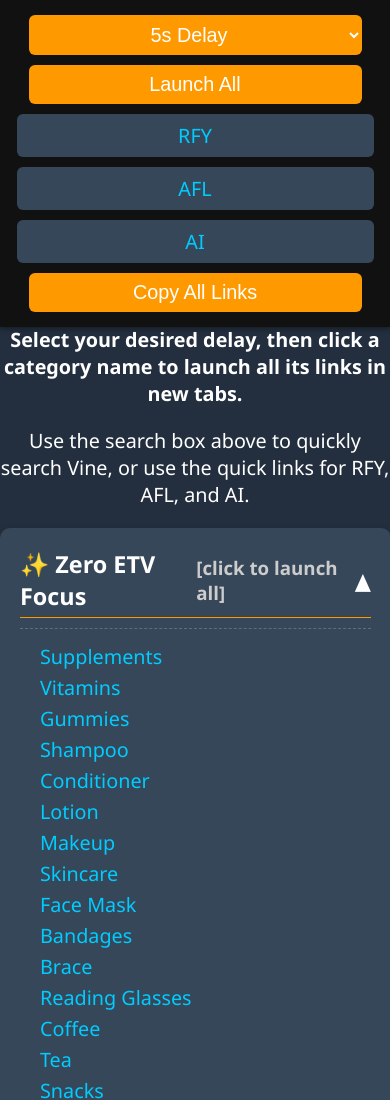
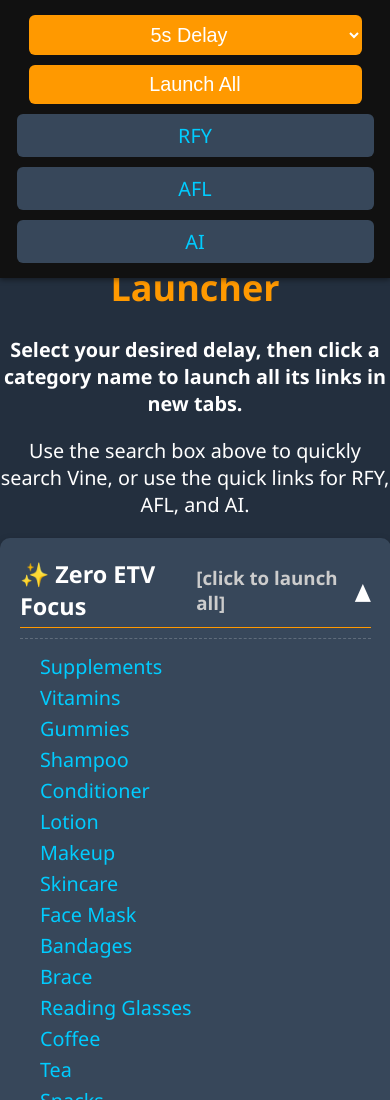
Before and after one commit to Metzger77/vine-launcher, a plain HTML site: page index.html in a window 390 px wide. Shown: the top 1100 px of the page. Drawn offline with Linux system fonts and the light colour scheme.

Commit message:
Update index.html

```diff
--- a/index.html
+++ b/index.html
@@ -152,7 +152,7 @@
     @media (max-width: 768px) {
         body {
             font-size: 18px; /* Larger base font size for mobile */
-            padding-top: 180px; /* Adjust padding for smaller screens */
+            padding-top: 190px; /* Increased padding-top for mobile to accommodate both fixed bars */
         }
         h1 {
             font-size: 2em; /* Larger heading */
@@ -161,7 +161,7 @@
             font-size: 1.1em; /* Larger paragraph text */
         }
         .sticky-header {
-            flex-direction: column;
+            flex-direction: column; /* Stack items vertically */
             padding: 10px;
         }
         .sticky-header select, .sticky-header button, .sticky-header a {
@@ -171,7 +171,7 @@
             font-size: 1.1em; /* Larger buttons/select */
         }
         .search-container {
-            top: 100px; /* Adjust if header takes more space */
+            top: 150px; /* Adjusted top to be below the potentially taller sticky header on mobile */
         }
         #searchBox {
             width: 90%;
@@ -201,7 +201,7 @@
     <a href="https://www.amazon.com/vine/vine-items?queue=potluck" target="_blank">RFY</a>
     <a href="https://www.amazon.com/vine/vine-items?queue=last_chance" target="_blank">AFL</a>
     <a href="https://www.amazon.com/vine/vine-items?queue=encore" target="_blank">AI</a>
-    <button onclick="copyAllLinks()">Copy All Links</button>
+    <!-- Removed "Copy All Links" button as requested -->
   </div>
 
   <div class="search-container">
@@ -380,37 +380,7 @@
         }
     }
 
-    /**
-     * Copies all generated Amazon Vine search links to the clipboard.
-     */
-    function copyAllLinks() {
-        const allLinks = Object.values(categories)
-                               .flat()
-                               .map(([_, slug]) => `https://www.amazon.com/vine/vine-items?search=${slug}`);
-        const linksText = allLinks.join('\n');
-
-        // Use document.execCommand('copy') for better iframe compatibility
-        const textarea = document.createElement('textarea');
-        textarea.value = linksText;
-        textarea.style.position = 'fixed'; // Prevents scrolling to bottom of page
-        textarea.style.opacity = '0'; // Makes it invisible
-        document.body.appendChild(textarea);
-        textarea.focus();
-        textarea.select();
-        try {
-            const successful = document.execCommand('copy');
-            if (successful) {
-                showInfoMessage("All links copied to clipboard!");
-            } else {
-                showInfoMessage("Failed to copy links. Please try again or copy manually.");
-            }
-        } catch (err) {
-            console.error('Failed to copy links: ', err);
-            showInfoMessage("Failed to copy links. Your browser might not support automatic copying in this context.");
-        } finally {
-            document.body.removeChild(textarea);
-        }
-    }
+    // Removed copyAllLinks function as the button has been removed.
 
     // --- Page Initialization ---
     // Dynamically creates and appends category sections to the page.
```
